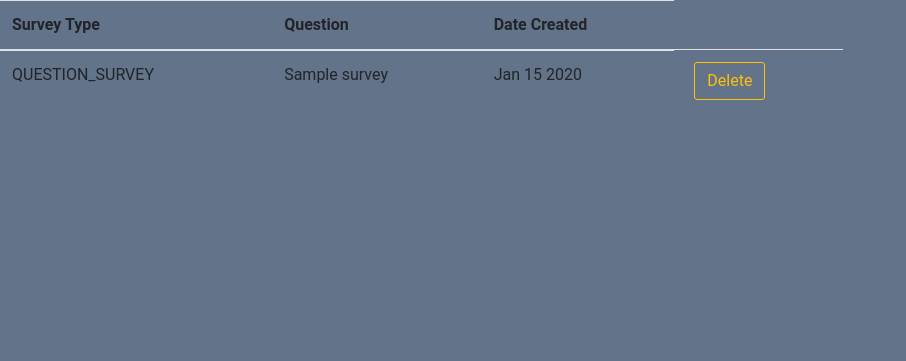
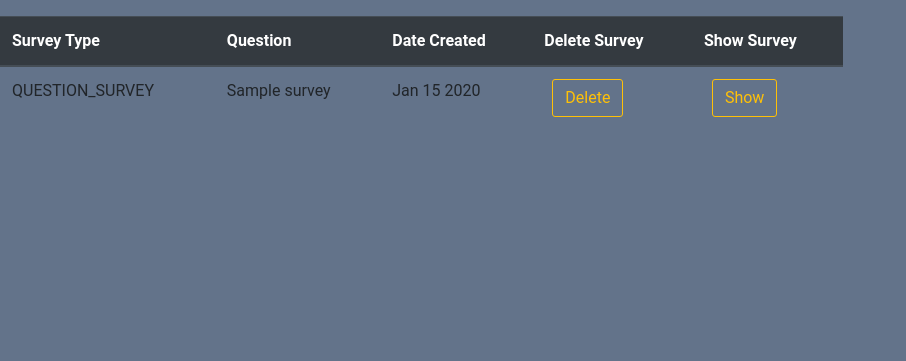
Before and after one commit to harishbisht29/Online-Polling, a Django app: page /survey/ in a window 1280 px wide. Shown: the part 59-420 px from the top of the page, without its empty margins (0-906 px from the left). Run offline with Django 3.2, Linux system fonts and the light colour scheme; a user stored in the database is signed in; tables that the repository leaves empty hold one stand-in row (values such as "Sample post"); some libraries are stand-ins or nearby versions.

Commit message:
adding show functionality

```diff
--- a/polling/templates/base.html
+++ b/polling/templates/base.html
@@ -52,6 +52,7 @@
                         <input type="hidden" />
                     </form>
                 </li>
+
                 {% endif %}
             </ul>
         </div>
--- a/survey/templates/survey/home_page.html
+++ b/survey/templates/survey/home_page.html
@@ -61,20 +61,35 @@
         console.log($("#quest_id").val())
         console.log($("#survey_type").val())
 
-        $("#deleteSurveyForm").submit()
+        $("#SurveyForm").attr("action", "{% url 'delete_question_id' %}")
+        $("#SurveyForm").submit()
 
 
+    }
+    function showSurveyPage(id, survey_type, template_id) {
+        console.log("Showing Survey Page ")
+        $("#quest_id").val(id)
+        $("#survey_type").val(survey_type)
+        $("#template_id").val(template_id)
+        console.log($("#quest_id").val())
+        console.log($("#survey_type").val())
+        console.log($("#template_id").val())
+        $("#SurveyForm").attr("action", "{% url 'show_survey_page' %}")
+        $("#SurveyForm").submit()
     }
 </script>
 <div class="row">
     <div class="col-sm-2 col-md-4 col-lg-8">
         {% if  user.is_authenticated %}
-        <table class="table ">
-            <thead>
+
+        <table class="table mt-3">
+            <thead class="thead-dark">
                 <tr>
                     <th>Survey Type</th>
                     <th>Question</th>
                     <th>Date Created</th>
+                    <th>Delete Survey</th>
+                    <th>Show Survey</th>
                 </tr>
             </thead>
             <tbody>
@@ -85,13 +100,17 @@
                     <td>{{questions.date_created}}</td>
                     <td><button onclick="deleteSurveyPage({{questions.id}},'{{questions.Survey_Type}}')"
                             class="btn btn-outline-warning my-2 my-sm-0 ml-2">Delete</button></td>
-                    <form id="deleteSurveyForm" method="POST"
-                    action="{% url 'delete_question_id' %}">
+                    <form id="SurveyForm" method="POST" action="{% url 'delete_question_id' %}">
                         {% csrf_token %}
-                        <input type="hidden" value="-1"/>
+                        <input type="hidden" value="-1" />
                         <input id="quest_id" name="quest_id" type="hidden" value="nothing" />
                         <input id="survey_type" name="survey_type" type="hidden" value="nothing"></input>
+                        <input id="template_id" name="template_id" type="hidden" value="nothing"></input>
                     </form>
+
+                    <td><button
+                            onclick="showSurveyPage({{questions.id}},'{{questions.Survey_Type}}',{{questions.template_id}})"
+                            class="btn btn-outline-warning my-2 my-sm-0 ml-2">Show</button></td>
                 </tr>
                 {% endfor %}
 
--- a/survey/urls.py
+++ b/survey/urls.py
@@ -7,5 +7,6 @@ urlpatterns = [
     path('pick_survey_template/',views.template_picker,name="pick_survey_template"),
     path('save_survey_data/<int:template_id>',views.save_survey_data, name="save_survey_data"),
     path('delete_question_id/)',views.delete_question,name='delete_question_id'),
+    path('show_survey_page/)',views.show_survey_page,name='show_survey_page'),
    # path('accounts/', include('accounts.url')),
 ]
--- a/survey/views.py
+++ b/survey/views.py
@@ -27,6 +27,7 @@ def home_page(request):
     # print(Templates)
     Question_Details = []
     for template in Templates:
+        template_id = template.id
 
         if template.name.upper() == "QUESTION_SURVEY":
             Questions = Question_Survey.objects.filter(creator=request.user.id).order_by('date_created')
@@ -37,6 +38,7 @@ def home_page(request):
                 detail["question"] = question.question
                 detail["date_created"] = question.date_created_pretty()
                 detail["id"] = question.id
+                detail["template_id"] = template_id
                 Question_Details.append(detail)
 
 
@@ -54,7 +56,7 @@ def save_survey_data(request, template_id):
 
     template = getSurveyTemplate(template_id)
     template_name = template.name.upper()
-
+    print("Saving survey Data")
     if request.method == "POST":
         if template_name == "QUESTION_SURVEY":
             print("Inside Save Survey Data")
@@ -89,3 +91,29 @@ def delete_question(request):
     # html = "<html><body>Delete Questid Page</body></html>"
     # return HttpResponse(html)
     return redirect('home_page')
+
+def show_survey_page(request):
+    question_id = request.POST["quest_id"]
+    survey_type = request.POST["survey_type"].upper()
+    template_id = request.POST["template_id"]
+
+    survey_template = Survey_Templates.objects.filter(id=template_id)[0]
+    output_tempate = survey_template.output_template
+
+    print("Output Template is --------------"+ output_tempate)
+    data = {}
+    if survey_type == "QUESTION_SURVEY":
+
+        print(question_id+" "+survey_type)
+        question = Question_Survey.objects.filter(id=question_id)[0]
+        print(question)
+
+        html = "<html><body>Showing Survey Page"+ question.question+ "</body></html>"
+        data["question"] = question.question
+        data["option1"] = question.option1
+        data["option2"] = question.option2
+        data["option3"] = question.option3
+        data["option4"] = question.option4
+    print(data)
+    # return HttpResponse(html)
+    return(render(request,'survey/Output_Question_Survey.html',{"data":data}))
```
Also changed, not shown: survey/templates/survey/Output_Question_Survey.html (added, +30 -0 lines).
